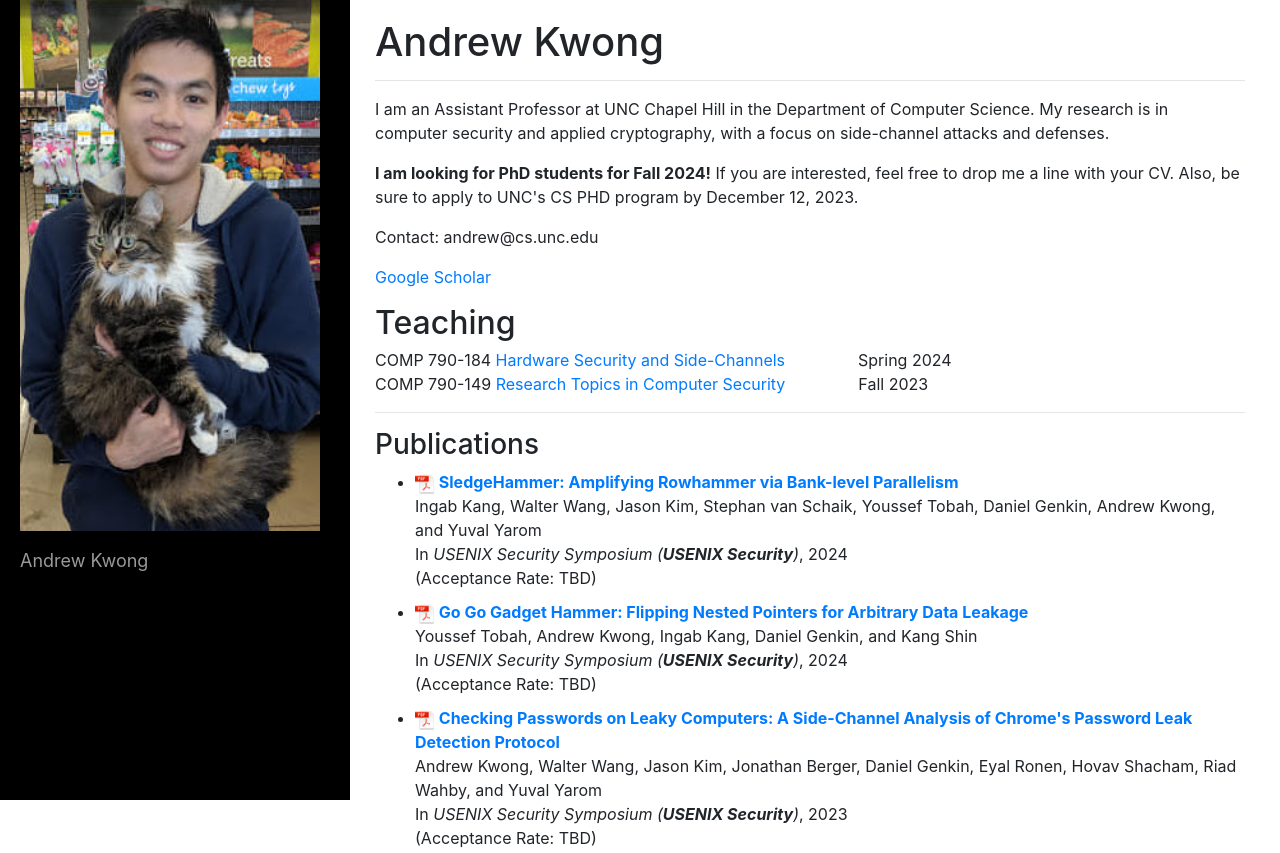
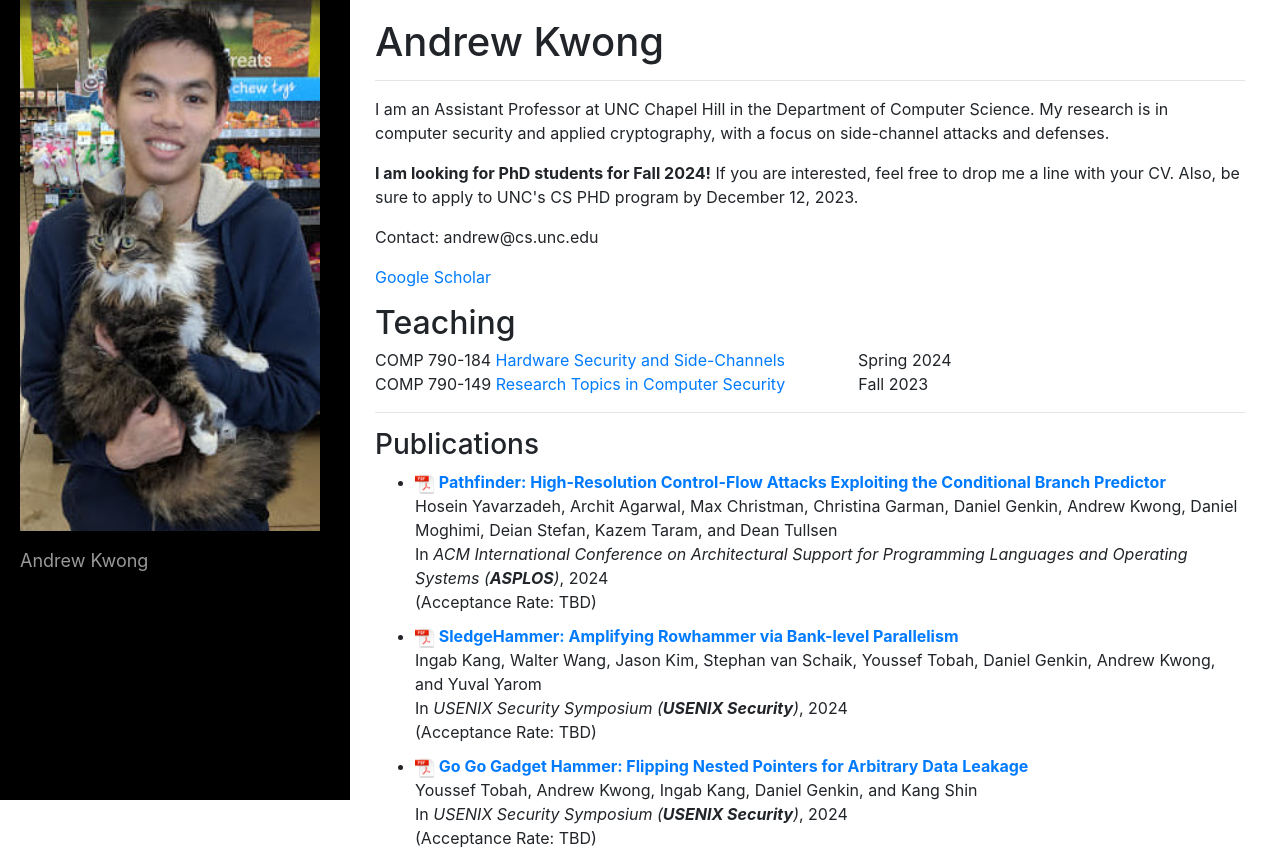
Before and after one commit to andrewmikwong/andrewmikwong.github.io, a website: page index.html in a window 1280 px wide. Shown: the top 853 px of the page. Drawn offline with Linux system fonts and the light colour scheme.

Commit message:
adding pathfinder

```diff
--- a/index.html
+++ b/index.html
@@ -98,6 +98,13 @@
 				<hr>
 				<h3>Publications</h3>
 				<ul>
+					<li style="margin: 10px 0;"> <b><img class="icon" src="img/Adobe_PDF_file_icon_24x24.png" height=20px />
+						<a href="docs/Pathfinder_HoseinYavarzadeh_ASPLOS24.pdf">Pathfinder: High-Resolution Control-Flow Attacks Exploiting the Conditional Branch Predictor</b></a>
+						<br>Hosein Yavarzadeh, Archit Agarwal, Max Christman, Christina Garman, Daniel Genkin, Andrew Kwong, Daniel Moghimi, Deian Stefan, Kazem Taram, and Dean Tullsen
+
+						<br>In<i> ACM International Conference on Architectural Support for Programming Languages and Operating Systems (<b>ASPLOS</b>)</i>, 2024
+						<br>(Acceptance Rate: TBD)
+					</li>
 					<li style="margin: 10px 0;"> <b><img class="icon" src="img/Adobe_PDF_file_icon_24x24.png" height=20px />
 						<a href="docs/kang-usenix24.pdf">SledgeHammer: Amplifying Rowhammer via Bank-level Parallelism</b></a>
 						<br>Ingab Kang, Walter Wang, Jason Kim, Stephan van Schaik, Youssef Tobah, Daniel Genkin, Andrew Kwong, and Yuval Yarom
```
